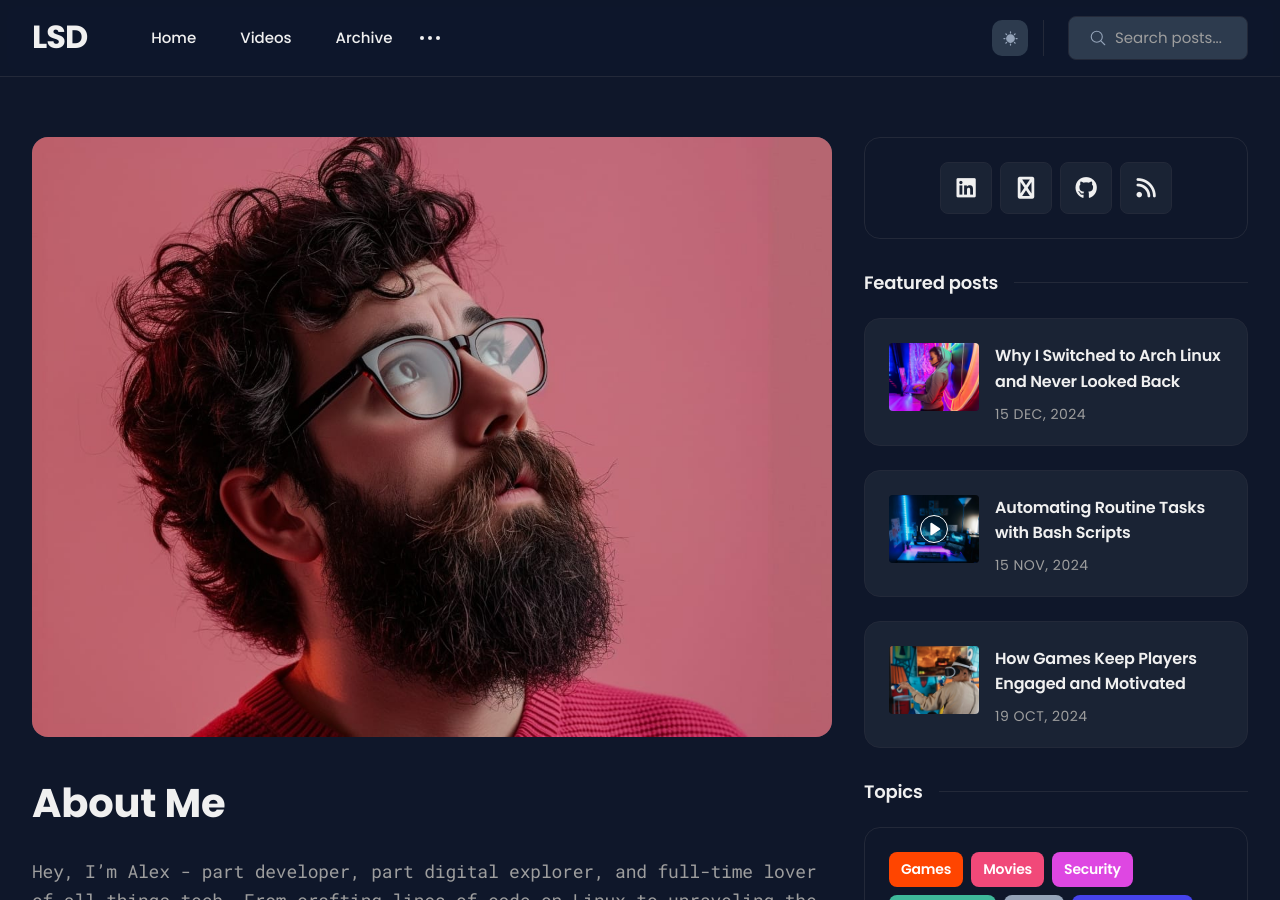
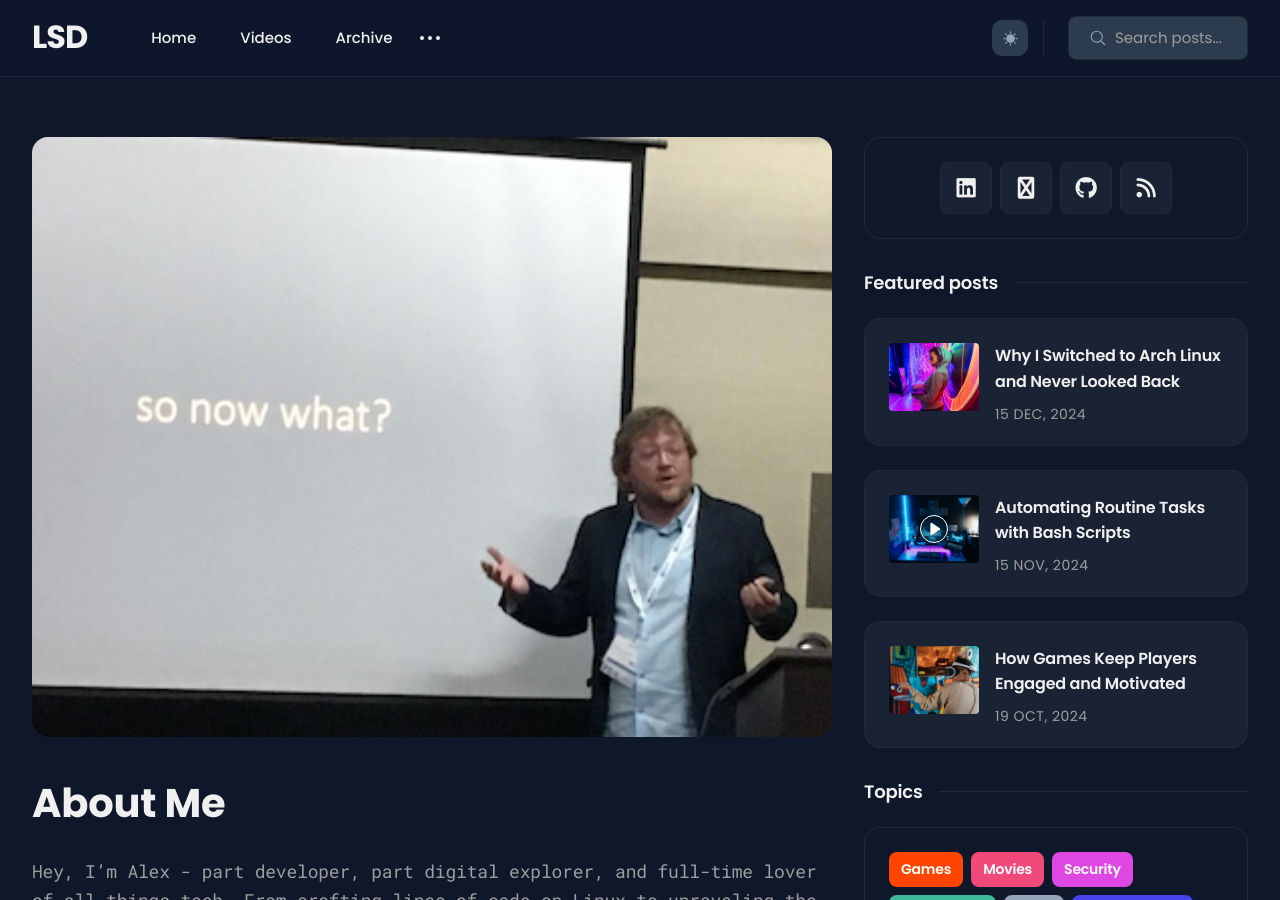
Before and after one commit to lalonesd/lalonesd.github.io, a Jekyll site: the page built from _pages/about.md, in a window 1280 px wide and 900 px high. Built offline with Jekyll 4.4.1, drawn with Linux system fonts in a browser that asks for light colours.

Commit message:
Update about.md

```diff
--- a/_pages/about.md
+++ b/_pages/about.md
@@ -2,7 +2,7 @@
 layout: page
 title: About Me
 permalink: /about/
-image: '/images/01-2.jpg'
+image: '/images/about_nick.png'
 ---
 
 Hey, I’m Alex - part developer, part digital explorer, and full-time lover of all things tech. From crafting lines of code on Linux to unraveling the layers of cybersecurity, my passion for technology goes beyond just a career.
```
